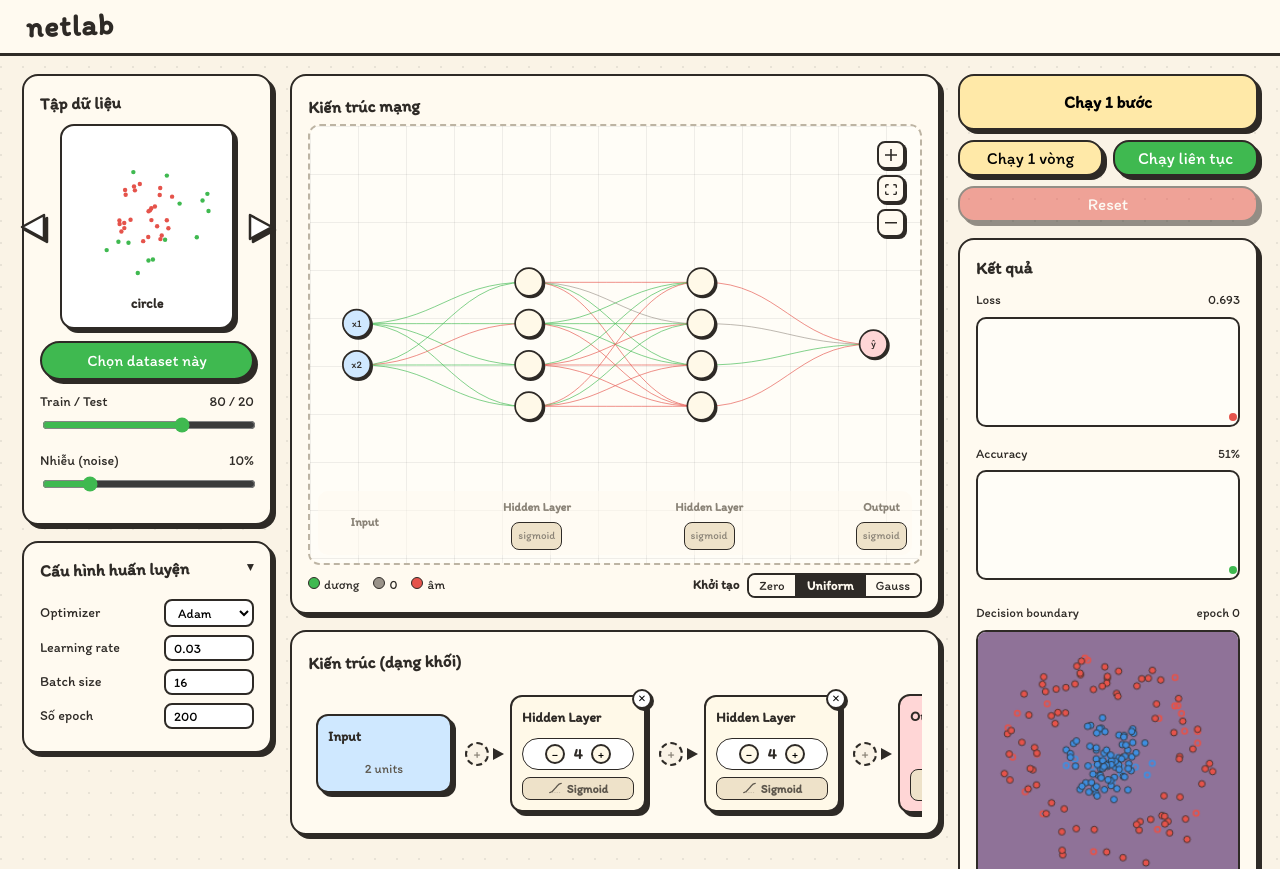
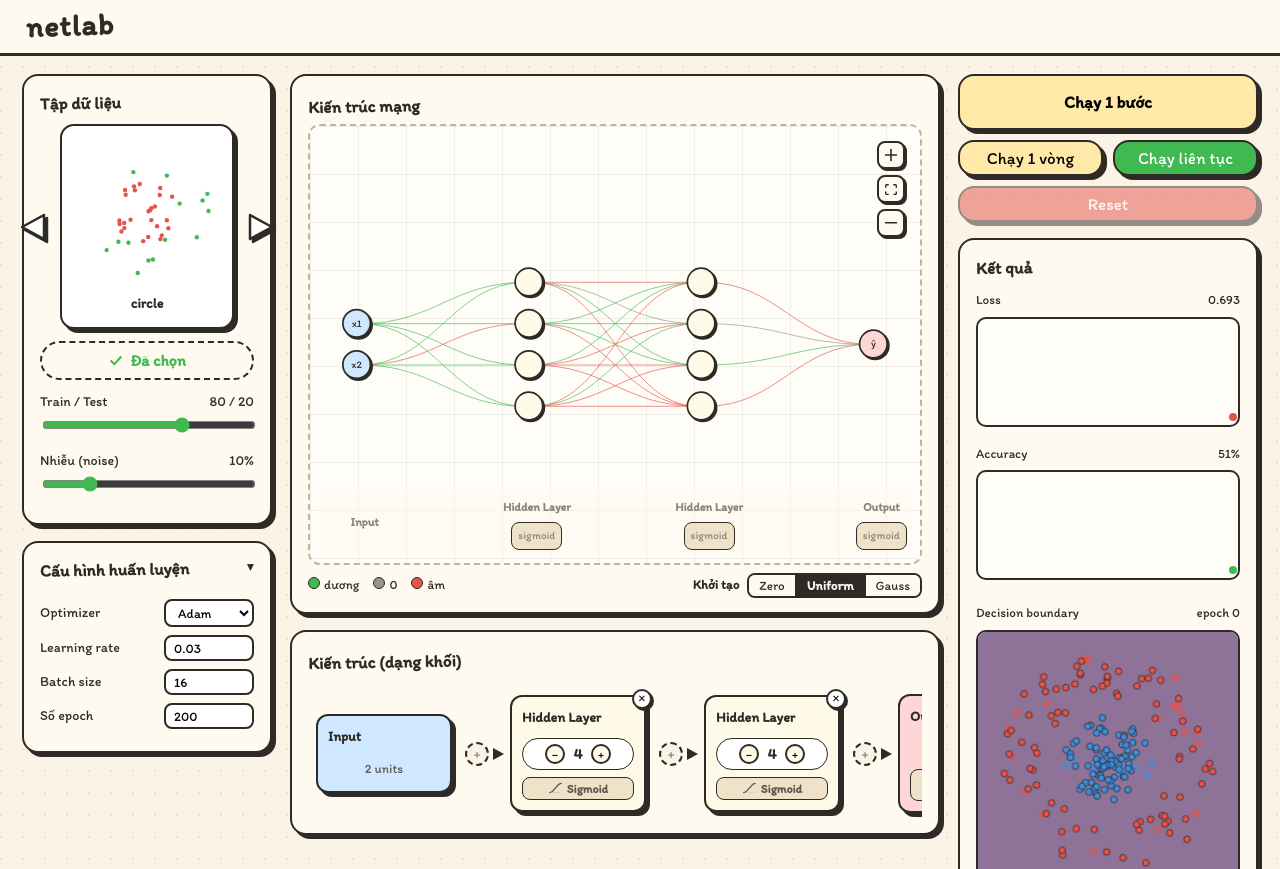
Before and after one commit to garage-of-ai/neural-network-playground, a React (Vite) app in the folder netlab/: page / in a window 1280 px wide. Shown: the top 869 px of the page. Built offline with nearby package versions, Linux system fonts and the light colour scheme.

Commit message:
đánh dấu đã chọn dataset để user đỡ bối rối

```diff
--- a/netlab/src/components/datasets/DatasetPanel.css
+++ b/netlab/src/components/datasets/DatasetPanel.css
@@ -68,6 +68,36 @@
     width: 100%;
     margin: 12px 0 4px;
     text-align: center;
+    box-sizing: border-box;
+    line-height: 1.2;
+}
+
+.dataset-confirm--selected {
+    display: flex;
+    align-items: center;
+    justify-content: center;
+    gap: 6px;
+    border: 2.5px dashed var(--ink);
+    border-radius: 999px;
+    padding: 8px 18px;
+    font-size: 16px;
+    font-weight: bold;
+    color: var(--accent-pos);
+    background: transparent;
+}
+
+.dataset-confirm--selected svg {
+    width: 16px;
+    height: 16px;
+    flex: 0 0 auto;
+}
+
+.dataset-confirm--selected svg polyline {
+    fill: none;
+    stroke: var(--accent-pos);
+    stroke-width: 2.5px;
+    stroke-linecap: round;
+    stroke-linejoin: round;
 }
 
 .slider-row {
--- a/netlab/src/components/datasets/DatasetPanel.tsx
+++ b/netlab/src/components/datasets/DatasetPanel.tsx
@@ -13,6 +13,7 @@ function DatasetPanel() {
     // dụng) — người dùng phải bấm "Chọn dataset này" mới apply xuống config thật
     const [previewIndex, setPreviewIndex] = useState(DATASETS.indexOf(config.kind))
     const previewKind = DATASETS[previewIndex]
+    const isSelected = previewKind === config.kind
 
     const gotoDataset = (step: number) => {
         setPreviewIndex((prev) => (prev + step + DATASETS.length) % DATASETS.length)
@@ -46,9 +47,18 @@ function DatasetPanel() {
                     </svg>
                 </button>
             </div>
-            <button className="doodle-btn primary dataset-confirm" onClick={() => setKind(previewKind)} disabled={!ready}>
-                Chọn dataset này
-            </button>
+            {isSelected ? (
+                <div className="dataset-confirm dataset-confirm--selected">
+                    <svg viewBox="0 0 20 20" aria-hidden="true">
+                        <polyline points="4,10 8,14 16,5" />
+                    </svg>
+                    Đã chọn
+                </div>
+            ) : (
+                <button className="doodle-btn primary dataset-confirm" onClick={() => setKind(previewKind)} disabled={!ready}>
+                    Chọn dataset này
+                </button>
+            )}
 
             <div className="slider-row">
                 <label>
```
